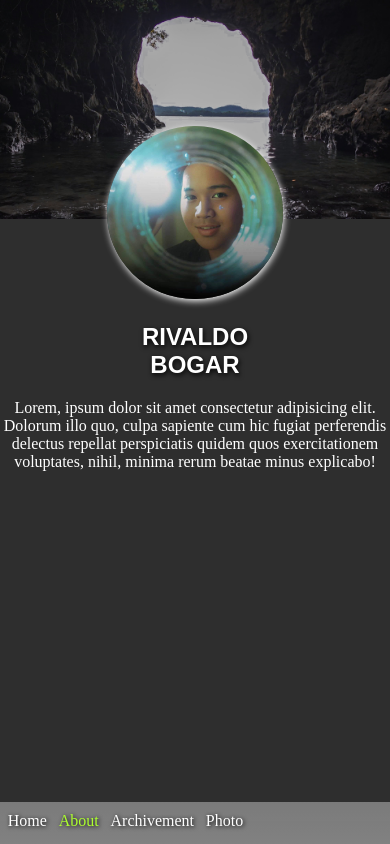
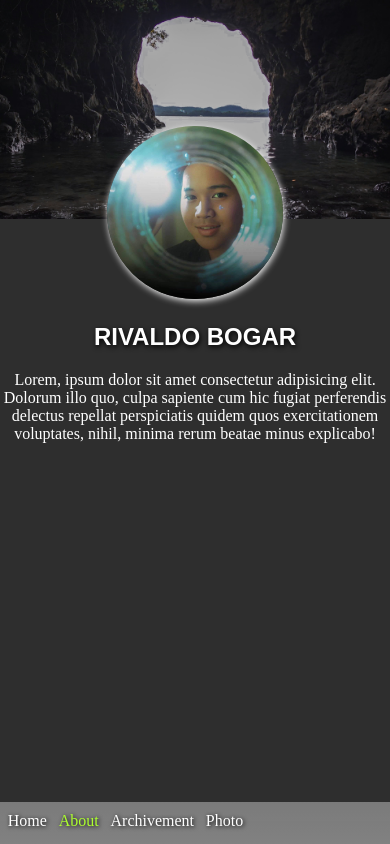
Before and after one commit to rivaldo-bogar/rivaldo-bogar.github.io, a website: page Myportofolio/page/about/about.html in a window 390 px wide. Drawn offline with Linux system fonts and the light colour scheme.

Commit message:
solve responsive text size

```diff
--- a/Myportofolio/page/about/about.css
+++ b/Myportofolio/page/about/about.css
@@ -45,7 +45,8 @@
     .bgimg {
         width: 100%;
     }
-    .myname {
+    .textnamebox .myname {
+
         color: white;
        font-family: Arial, Helvetica, sans-serif;
         text-align: center;
--- a/Myportofolio/page/about/about.html
+++ b/Myportofolio/page/about/about.html
@@ -15,6 +15,8 @@
     </div>
     <div class="prof">
         <img src="bgprofil/profil.jpg" alt="" class="profileimg">
+    </div>
+    <div class="textnamebox">
         <h2 class="myname">RIVALDO BOGAR</h2>
     </div>
     <div class="textintrobox">
```
